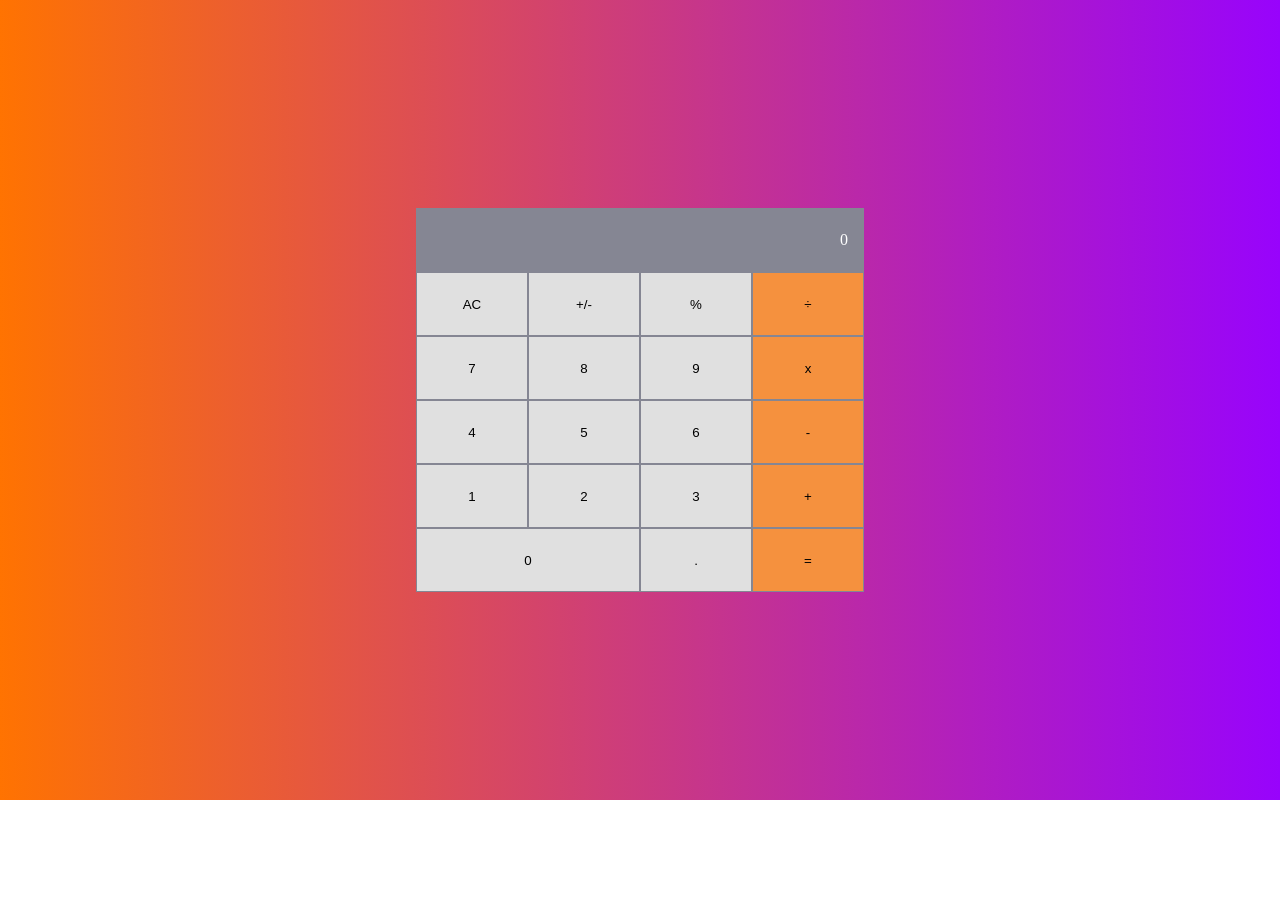
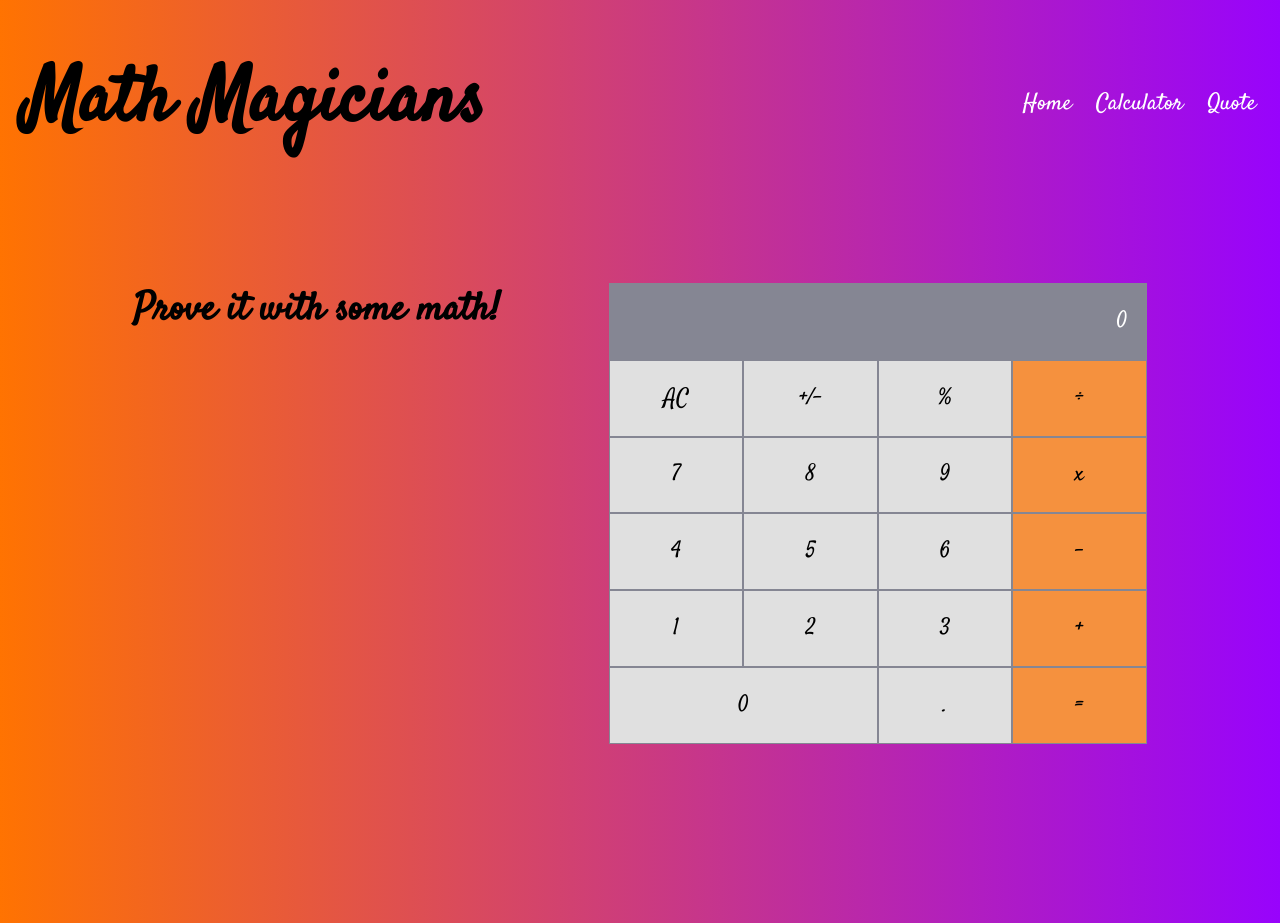
Before and after one commit to ShinhyoBelok/calculator-react, a React (Create React App) app: page / in a window 1280 px wide. Before the commit the page ends 800 px from the top, so only its background shows below. Built offline with nearby package versions, Linux system fonts and the light colour scheme.

Commit message:
Add calculator page style

```diff
--- /dev/null
+++ b/scss/navbar.scss
@@ -0,0 +1,27 @@
+@import url(https://fonts.googleapis.com/css2?family=Satisfy&display=swap);
+
+$font-satisfy:'Satisfy', sans-serif;
+
+* {
+  font-family: $font-satisfy;
+  font-size: 1.2rem;
+}
+
+nav {
+  display: flex;
+  align-items: center;
+  justify-content: space-between;
+  box-sizing: border-box;
+  padding: 24px 0;
+  h1 {
+    font-size: 4rem;
+  }
+  ul {
+    list-style: none;
+    display: flex;
+    gap: 24px;
+    li {
+      color: white;
+    }
+  }
+}
--- a/src/App.js
+++ b/src/App.js
@@ -1,5 +1,6 @@
 import React from 'react';
 import Calculator from './components/Calculator';
+import Navbar from './components/Navbar';
 
 class App extends React.Component {
   constructor(props) {
@@ -9,7 +10,10 @@ class App extends React.Component {
 
   render() {
     return (
-      <Calculator />
+      <>
+        <Navbar />
+        <Calculator />
+      </>
     );
   }
 }
--- a/src/components/Calculator.css
+++ b/src/components/Calculator.css
@@ -6,14 +6,24 @@
 body {
   margin: 0;
   background: linear-gradient(to right, #ff7301, #9803fc);
+  box-sizing: border-box;
+  padding: 24px;
+}
+
+#root {
+  height: 80vh;
 }
 
 .container {
   display: flex;
-  width: 100vw;
-  height: 100vh;
-  justify-content: center;
-  align-items: center;
+  width: 100%;
+  height: 100%;
+  justify-content: space-evenly;
+  margin-top: 100px;
+}
+
+h2 {
+  font-size: 2rem;
 }
 
 .calculator-container {
--- a/src/components/Calculator.js
+++ b/src/components/Calculator.js
@@ -14,6 +14,7 @@ export default function Calculator() {
   return (
     <>
       <main className="container">
+        <h2>Prove it with some math!</h2>
         <div className="calculator-container">
           <div className="output">
             {total}
--- /dev/null
+++ b/src/components/Navbar.js
@@ -0,0 +1,15 @@
+import React from 'react';
+import '../css/navbar.css';
+
+export default function Navbar() {
+  return (
+    <nav>
+      <h1>Math Magicians</h1>
+      <ul>
+        <li>Home</li>
+        <li>Calculator</li>
+        <li>Quote</li>
+      </ul>
+    </nav>
+  );
+}
--- /dev/null
+++ b/src/css/navbar.css
@@ -0,0 +1,24 @@
+@import url(https://fonts.googleapis.com/css2?family=Satisfy&display=swap);
+* {
+  font-family: "Satisfy", sans-serif;
+  font-size: 1.2rem;
+}
+
+nav {
+  display: flex;
+  align-items: center;
+  justify-content: space-between;
+  box-sizing: border-box;
+  padding: 24px 0;
+}
+nav h1 {
+  font-size: 4rem;
+}
+nav ul {
+  list-style: none;
+  display: flex;
+  gap: 24px;
+}
+nav ul li {
+  color: white;
+}
```
Also changed, not shown: src/pages/Home.js (added, +22 -0 lines), src/pages/Quote.js (added, +13 -0 lines), 1 other file (tests, documents, lock files or other folders).
